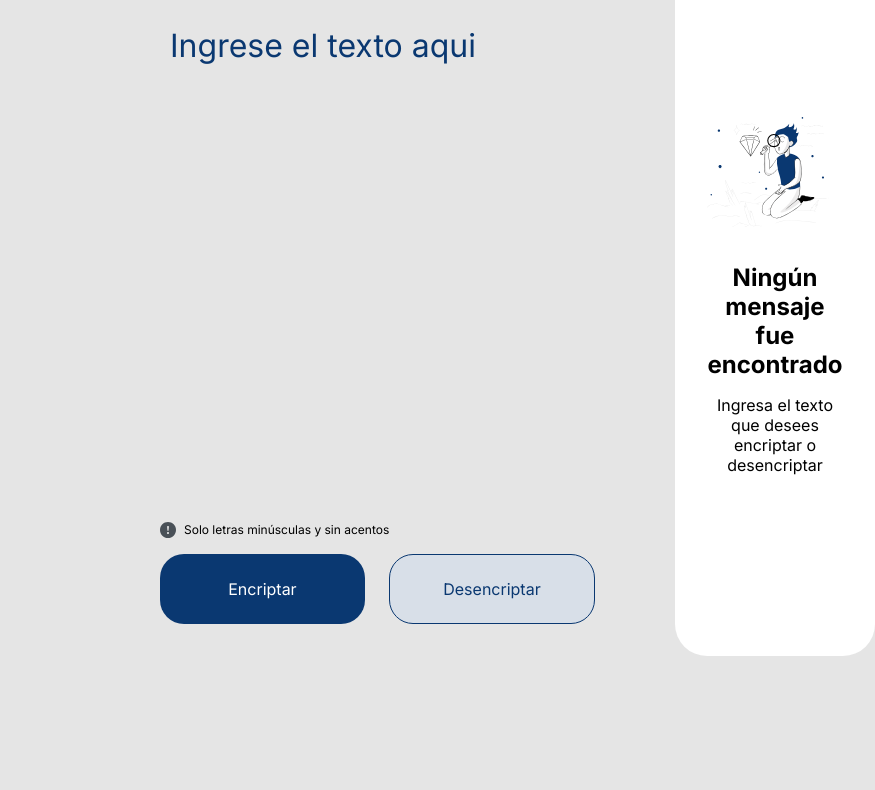
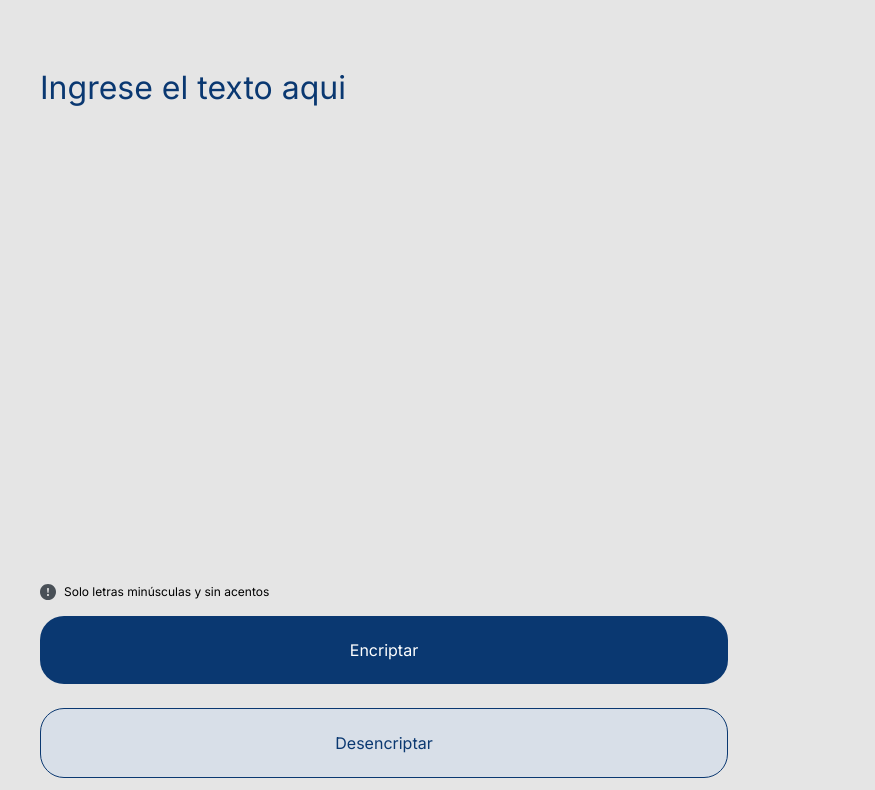
Before and after one commit to karen-ship/encriptador-challenge, a plain HTML site: page index.html in a window 768 px wide. Shown: the part 104-894 px from the top of the page, 875 px wide, since content can reach past the window. Before the commit the page ends 800 px from the top, so only its background shows below. Drawn offline with Linux system fonts and the light colour scheme.

Commit message:
Ya es responsivo tanto para desktop, tablet y movil

```diff
--- a/style.css
+++ b/style.css
@@ -174,3 +174,108 @@ body{
 
 
 /*   Para tablet sera desde 834px   */
+
+
+@media (min-width: 768px) and (max-width: 1024px) {
+    /* Estilos para tablets */
+
+    body{
+        height: 100%;
+    }
+
+    .main{
+        flex-direction: column;
+        gap: 64px;
+    }
+
+    .primera-seccion{
+        flex-direction: column;
+    }
+
+    .primera-seccion-container-logo{
+        padding: 0;
+    }
+
+    .primera-seccion-textarea{
+        padding: 0;
+        min-height: 500px;
+
+    }
+
+
+
+
+    .segunda-seccion{
+        width: 100%;
+        height: auto;
+    }
+
+    .segunda-seccion-container-img{
+        display: none;
+    }
+
+    .post-ejecucion{
+        gap: 32px;
+    }
+
+    .textarea-resultado{
+        min-height: 200px;
+        height: auto;
+    }
+
+    .container-botones{
+        padding: 0;
+    }
+}
+
+
+
+@media (max-width: 768px) {
+    /* Estilos para móviles */
+    body{
+        height: 100%;
+    }
+
+    .main{
+        flex-direction: column;
+        gap: 64px;
+    }
+
+    .primera-seccion{
+        flex-direction: column;
+    }
+
+    .primera-seccion-container-logo{
+        padding: 0;
+    }
+
+    .primera-seccion-textarea{
+        padding: 0;
+        min-height: 500px;
+
+    }
+
+
+    .segunda-seccion{
+        width: 100%;
+        height: auto;
+    }
+
+    .segunda-seccion-container-img{
+        display: none;
+    }
+
+    .post-ejecucion{
+        gap: 32px;
+    }
+
+    .textarea-resultado{
+        min-height: 200px;
+        height: auto;
+    }
+
+    .container-botones{
+        padding: 0;
+        flex-direction: column;
+    }
+}
```
